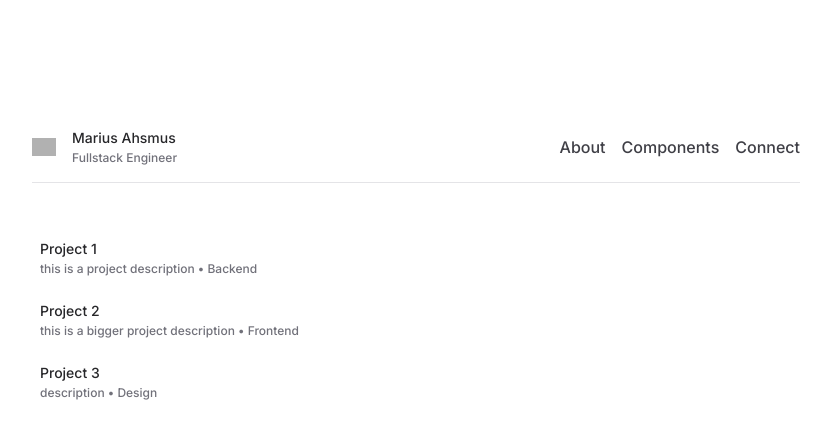
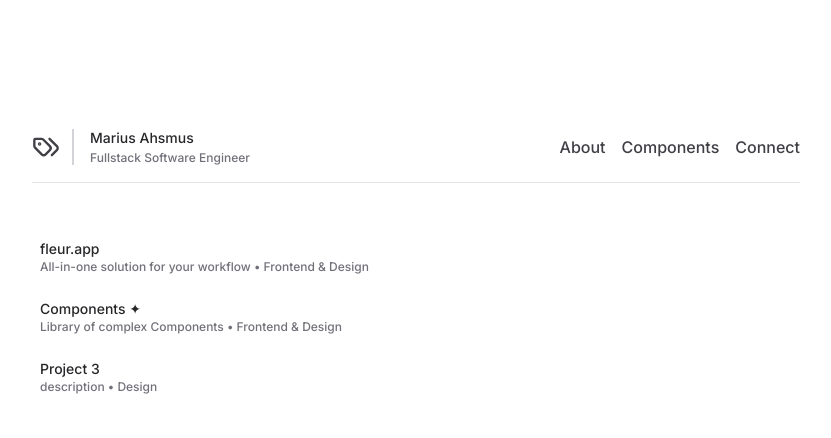
Before and after one commit to mvriu5/portfolio, a Next.js app: page / in a window 1280 px wide. Shown: the top 438 px of the page, without its empty margins (224-1055 px from the left). Built offline with nearby package versions, Linux system fonts and the light colour scheme; grey boxes are pictures that could not be loaded.

Commit message:
feat: header rework, project logic

```diff
--- a/src/app/page.tsx
+++ b/src/app/page.tsx
@@ -5,6 +5,7 @@ import React, {useState} from "react";
 import {ProjectView} from "@/components/views/ProjectView";
 import {ConnectView} from "@/components/views/ConnectView";
 import {AboutView} from "@/components/views/AboutView";
+import {Tags} from "lucide-react";
 
 type Page = "About" | "Components" | "Connect" | null;
 
@@ -16,17 +17,14 @@ export default function Home() {
 
         <div className={"flex flex-row justify-between items-center"}>
 
-            <div className={"flex flex-row items-center space-x-4"}>
-                <Image src={"/logo.drawio.png"}
-                       alt={"Logo"}
-                       width={24}
-                       height={24}
-                       onClick={() => setPage(null)}
-                       className={"opacity-80 cursor-pointer"}
-                />
+            <div className={"flex flex-row items-center space-x-4 cursor-pointer"} onClick={() => setPage(null)}>
+                <div className={"pr-3 py-1 border-2 border-y-0  border-l-0 border-r-zinc-300"}>
+                    <Tags size={28} className={"text-zinc-700"}/>
+
+                </div>
                 <div className={"flex flex-col space-y-0.5 font-medium"}>
                     <span className={"text-zinc-800 text-sm"}>Marius Ahsmus</span>
-                    <span className={"text-zinc-500 text-xs"}>Fullstack Engineer</span>
+                    <span className={"text-zinc-500 text-xs"}>Fullstack Software Engineer</span>
                 </div>
             </div>
 
--- a/src/components/ProjectBlock.tsx
+++ b/src/components/ProjectBlock.tsx
@@ -1,7 +1,8 @@
 "use client";
 
-import {useRouter} from "next/navigation";
-import React, {HTMLAttributes} from "react";
+import {motion} from "framer-motion";
+import React from "react";
+import {ChevronRight} from "lucide-react";
 
 interface ProjectBlockProps {
     title: string;
@@ -14,12 +15,18 @@ interface ProjectBlockProps {
 export const ProjectBlock: React.FC<ProjectBlockProps> = ({ title, description, job, className, onClick }) => {
 
     return (
-        <div
-            className={`w-max flex flex-col space-y-0.5 rounded-lg hover:bg-zinc-100 p-2 pr-12 cursor-pointer font-medium ${className}`}
+        <motion.div
+            className={`group w-max flex flex-row justify-between items-center space-x-12 rounded-lg p-2 cursor-pointer font-medium ${className}`}
             onClick={onClick}
+            initial={{background: "transparent", y: 0}}
+            whileHover={{background: "rgba(0, 0, 0, 0.1)", y: -5}}
+            transition={{duration: 0.3}}
         >
-            <span className={"text-sm text-zinc-800"}>{title}</span>
-            <span className={"text-xs text-zinc-500"}>{description + " • " + job}</span>
-        </div>
+            <div className={"flex flex-col font-medium"}>
+                <span className={"text-sm text-zinc-800"}>{title}</span>
+                <span className={"text-xs text-zinc-500"}>{description + " • " + job}</span>
+            </div>
+            <ChevronRight className={"invisible group-hover:visible text-zinc-500"}/>
+        </motion.div>
     );
 };
--- a/src/components/views/ProjectView.tsx
+++ b/src/components/views/ProjectView.tsx
@@ -12,19 +12,14 @@ export const ProjectView: React.FC = () => {
     };
 
     const projects = [
-        { title: "Project 1", description: "this is a project description", job: "Backend" },
-        { title: "Project 2", description: "this is a bigger project description", job: "Frontend" },
+        { title: "fleur.app", description: "All-in-one solution for your workflow", job: "Frontend & Design" },
+        { title: "Components ✦", description: "Library of complex Components", job: "Frontend & Design" },
         { title: "Project 3", description: "description", job: "Design" }
     ];
 
     return (
             <div className={"space-y-2"}>
                 {projects.map((project) => (
-                    <motion.div
-                        key={project.title}
-                        layout
-                        className="project-container"
-                    >
                     <ProjectBlock
                         title={project.title}
                         description={project.description}
@@ -32,15 +27,6 @@ export const ProjectView: React.FC = () => {
                         className={selectedProject === project.title ? 'selected' : ''}
                         onClick={() => handleSelect(project.title)}
                     />
-                        {selectedProject === project.title && (
-                            <motion.div
-                                className="highlight"
-                                layoutId="highlight"
-                                initial={false}
-                                transition={{ duration: 0.5 }}
-                            />
-                        )}
-                    </motion.div>
                 ))}
             </div>
     );
```
Also changed, not shown: public/logo.drawio.png (added). Lines whose indentation alone changed are shown as unchanged.
